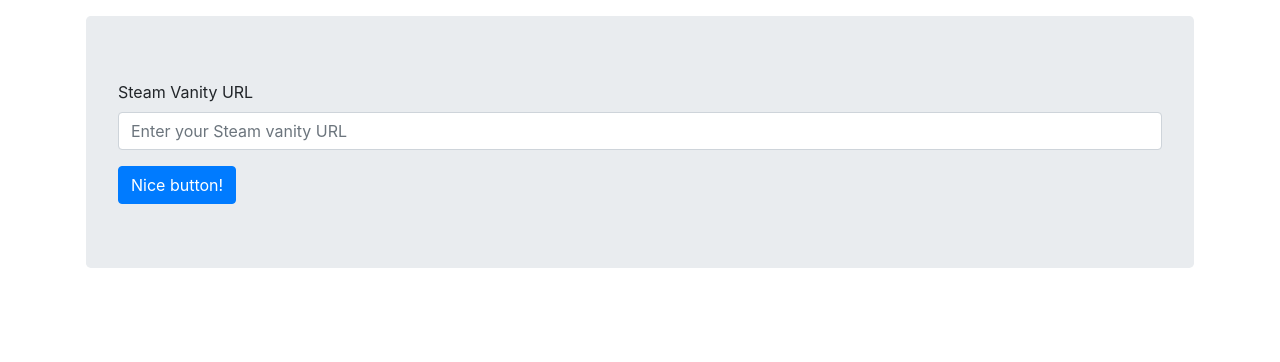
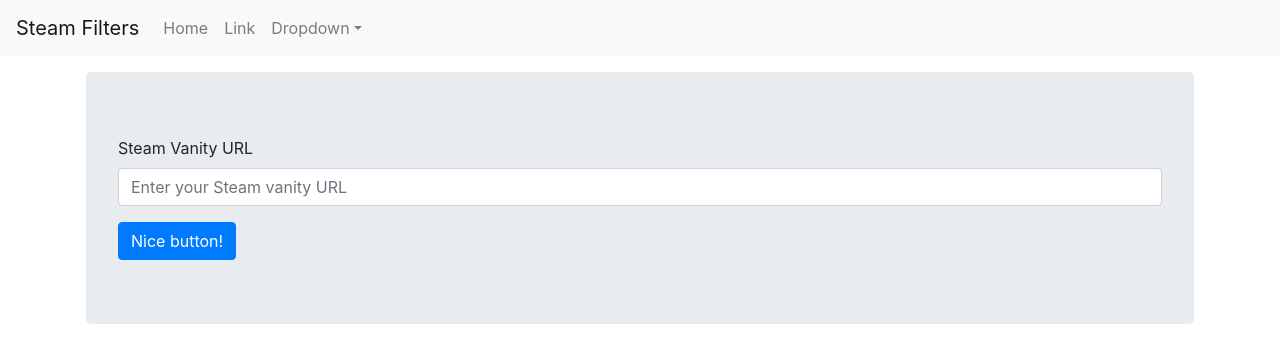
Before and after one commit to Mazawrath/steam-filters, a React (Create React App) app in the folder filter-website/: page / in a window 1280 px wide. Shown: the top 362 px of the page. Built offline with nearby package versions, Linux system fonts and the light colour scheme.

Commit message:
Added basic navbar

```diff
--- a/filter-website/src/App.js
+++ b/filter-website/src/App.js
@@ -4,7 +4,32 @@
 import Jumbotron from 'react-bootstrap/Jumbotron';
 import Container from 'react-bootstrap/Container';
 import Button from 'react-bootstrap/Button';
-import Form from 'react-bootstrap/Form'
+import Form from 'react-bootstrap/Form';
+import Nav from 'react-bootstrap/Nav'
+import Navbar from 'react-bootstrap/Navbar'
+import NavDropdown from 'react-bootstrap/NavDropdown'
+
+function NavBar() {
+  return (
+    <Navbar bg="light" expand="lg">
+  <Navbar.Brand href="#home">Steam Filters</Navbar.Brand>
+  <Navbar.Toggle aria-controls="basic-navbar-nav" />
+  <Navbar.Collapse id="basic-navbar-nav">
+    <Nav className="mr-auto">
+      <Nav.Link href="#home">Home</Nav.Link>
+      <Nav.Link href="#link">Link</Nav.Link>
+      <NavDropdown title="Dropdown" id="basic-nav-dropdown">
+        <NavDropdown.Item href="#action/3.1">Action</NavDropdown.Item>
+        <NavDropdown.Item href="#action/3.2">Another action</NavDropdown.Item>
+        <NavDropdown.Item href="#action/3.3">Something</NavDropdown.Item>
+        <NavDropdown.Divider />
+        <NavDropdown.Item href="#action/3.4">Separated link</NavDropdown.Item>
+      </NavDropdown>
+    </Nav>
+  </Navbar.Collapse>
+</Navbar>
+  );
+}
 
 class SteamForm extends React.Component {
   handleSubmit(event) {
@@ -41,11 +66,14 @@
 
 function App() {
   return (
+    <div>
+    <NavBar></NavBar>
     <Container className="p-3">
       <Jumbotron>
       <SteamForm></SteamForm>
       </Jumbotron>
     </Container>
+    </div>
   );
 }
 
```
